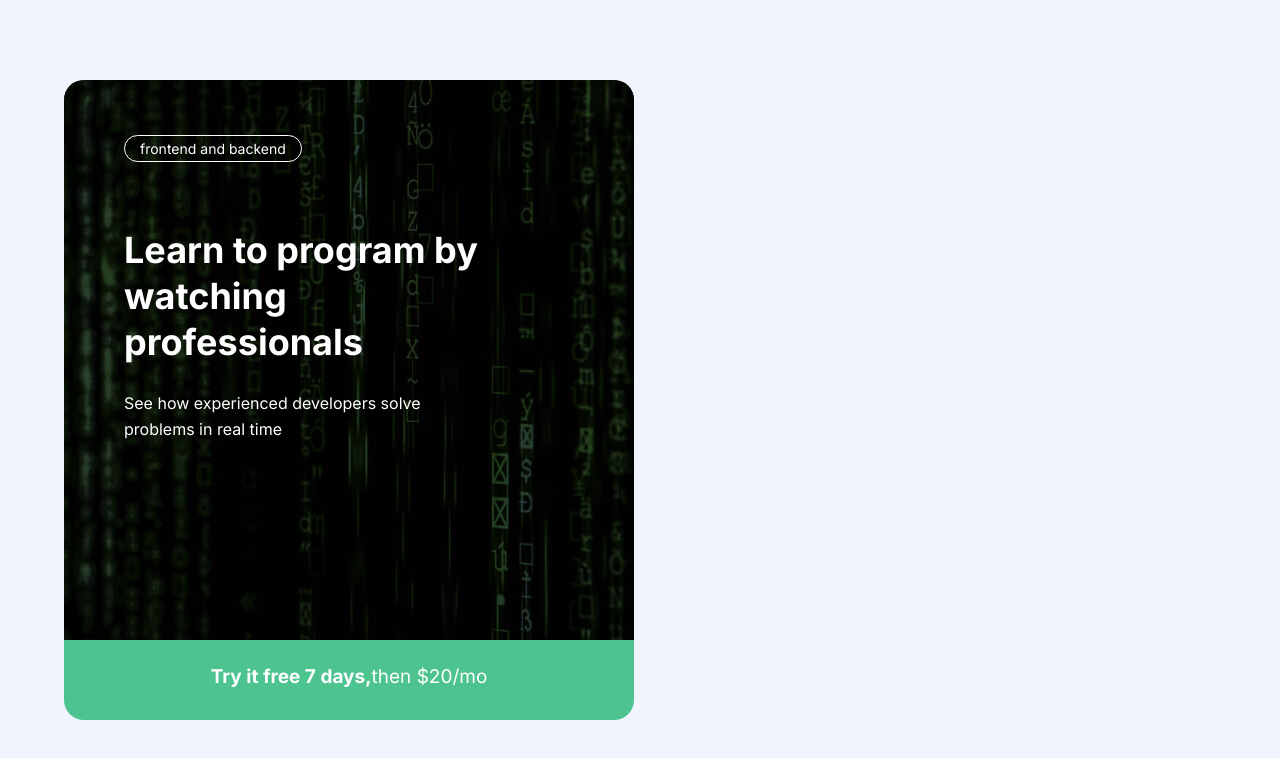
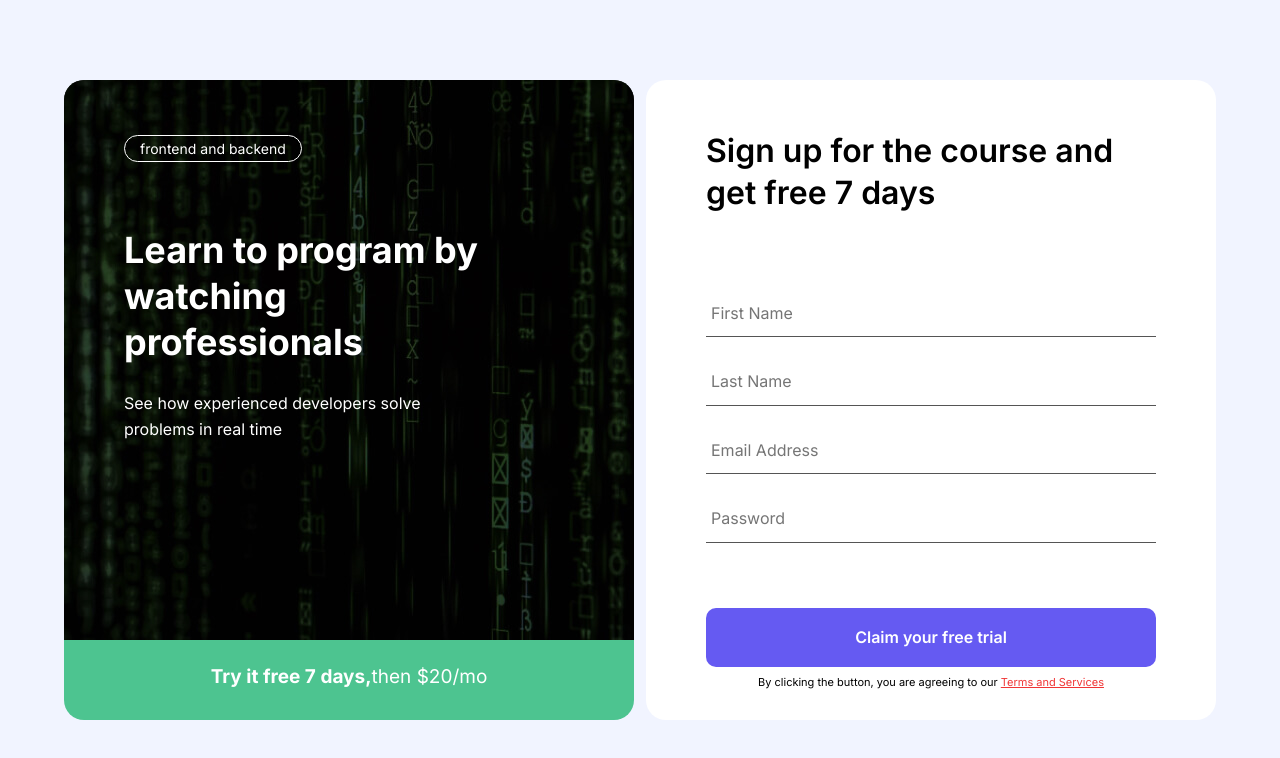
Before and after one commit to 7lucky-axolotl228/xa-intro-from, a plain HTML site: page index.html in a window 1280 px wide. Drawn offline with Linux system fonts and the light colour scheme.

Commit message:
Add signup-form

```diff
--- a/css/styles.css
+++ b/css/styles.css
@@ -15,7 +15,7 @@ html {
 }
 
 *:focus {
-  outline: 2px dotted orchid;
+  outline: 2px dotted var(--blue);
   outline-offset: 2px;
 }
 
@@ -73,6 +73,7 @@ img {
 
   display: flex;
   flex-direction: column;
+  margin-right: 12px;
   width: 100%;
   width: 570px;
   overflow: hidden;
@@ -130,3 +131,80 @@ img {
   line-height: 23px;
   background-color: var(--green);
 }
+
+/* SIGNUP-FORM */
+.signup-form {
+  width: 100%;
+  width: 570px;
+  height: 640px;
+  padding: 50px 60px;
+  border-radius: 20px;
+  overflow: hidden;
+  background-color: #fff;
+}
+
+.signup-form-heading {
+  font-weight: 600;
+  font-size: 32px;
+  line-height: 42px;
+  margin-top: 0;
+  margin-bottom: 70px;
+  color: var(--text-color);
+}
+
+.signup-fields {
+  display: flex;
+  flex-direction: column;
+  margin-bottom: 65px;
+}
+
+.signup-form-field {
+  width: 450px;
+  padding-left: 5px;
+  padding-top: 15px;
+  padding-bottom: 14px;
+  border: 0;
+  border-bottom: 1px solid #555;
+  color: #555;
+}
+
+.signup-form-field:not(:last-child) {
+  margin-bottom: 20px;
+}
+
+.signup-form-field:first-child {
+  padding-top: 20px;
+}
+
+.signup-form-field:focus {
+  font-weight: 600;
+  border-color: var(--text-color);
+}
+
+.signup-form-submit {
+  display: block;
+  width: 100%;
+  width: 450px;
+  padding: 20px;
+  font-weight: 600;
+  line-height: 19px;
+  margin-bottom: 8px;
+  border: 0;
+  border-radius: 10px;
+  color: #fff;
+  cursor: pointer;
+  background-color: var(--blue);
+}
+
+.signup-form-notice {
+  font-weight: 400;
+  font-size: 11px;
+  line-height: 15px;
+  margin-bottom: 40px;
+  text-align: center;
+}
+
+.signup-form-link {
+  font-weight: 500;
+  color: var(--red);
+}
--- a/index.html
+++ b/index.html
@@ -33,7 +33,21 @@
 
           <div class="hero-bottom"><strong>Try it free 7 days,</strong>then $20/mo</div>
         </div>
-        <!-- REGISTRATION FORM -->
+
+        <!-- SignUp FORM -->
+        <form class="signup-form" action="https://echo.htmlacademy.ru" method="post">
+          <h2 class="signup-form-heading">Sign up for the course and <br> get free 7 days</h2>
+          <div class="signup-fields">
+            <input class="signup-form-field" type="text" name="name" placeholder="First Name" aria-label="Name" required>
+            <input class="signup-form-field" type="text" name="last name" placeholder="Last Name" aria-label="Last Name" required>
+            <input class="signup-form-field" type="email" name="email" placeholder="Email Address" aria-label="Email Address" required>
+            <input class="signup-form-field" type="password" name="password" placeholder="Password" aria-label="Password" required>
+
+          </div>
+          <button class="signup-form-submit" type="submit">Claim your free trial</button>
+          <div class="signup-form-notice">By clicking the button, you are agreeing to our <a class="signup-form-link" href="">Terms and Services</a></div>
+        </form>
+
       </div>
     </div>
   </main>
```
